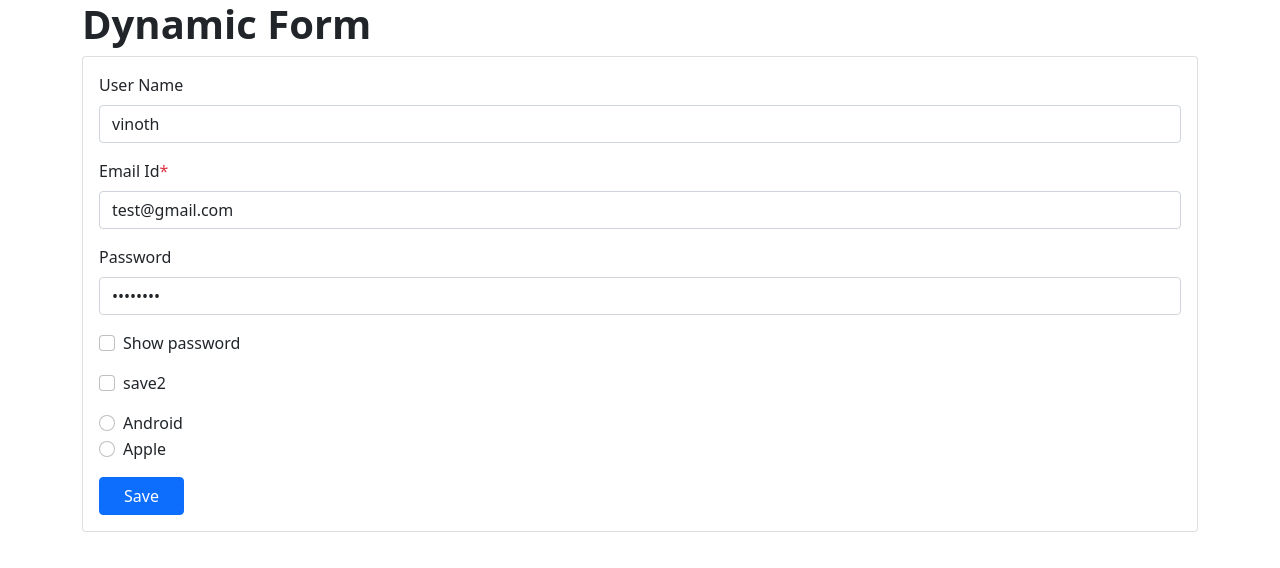
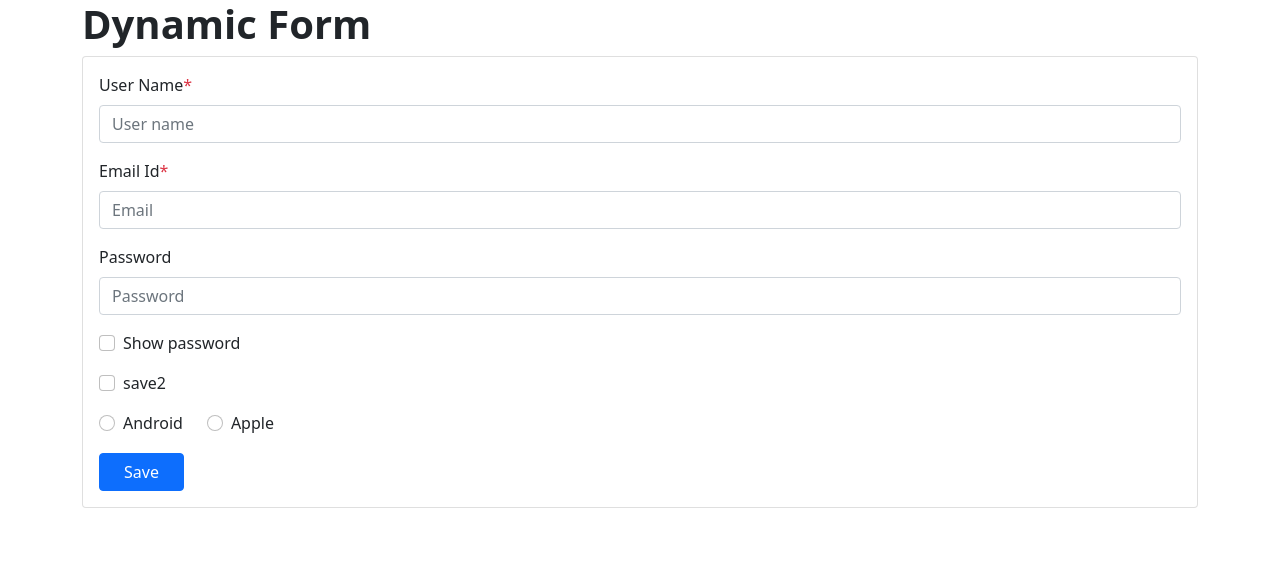
Before and after one commit to techyvino/vite-form-proviter, a React (Vite) app: page / in a window 1280 px wide. Shown: the top 568 px of the page. Built offline with nearby package versions, Linux system fonts and the light colour scheme.

Commit message:
yup validation

```diff
--- a/src/App.tsx
+++ b/src/App.tsx
@@ -2,6 +2,8 @@ import FormProvider from "./components/FormProvider";
 import { useForm } from "react-hook-form"
 import FieldArray from "./components/FieldArray";
 import { useEffect, useState } from "react";
+import * as yup from 'yup'
+import { yupResolver } from '@hookform/resolvers/yup'
 
 const App = () => {
 
@@ -14,16 +16,17 @@ const App = () => {
       type: 'text',
       placeholder: 'User name',
       disabled: false,
+      validations: {
+        required: true,
+      }
     },
     {
       name: 'email',
       label: 'Email Id',
       type: 'email',
       placeholder: 'Email',
+      required: true,
       disabled: false,
-      validations: {
-        required: true,
-      }
     },
     {
       name: 'password',
@@ -53,13 +56,21 @@ const App = () => {
   ];
 
   const init = {
-    username: 'vinoth',
-    email: 'test@gmail.com',
-    password: 'password'
+    username: '',
+    email: '',
+    password: '',
+    show_password: false,
   }
 
+  const schema = yup.object({
+    username: yup.string().required(),
+    password: yup.string().min(8).required(),
+    email: yup.string().email().required(),
+  }).required();
+
   const form = useForm({
-    defaultValues: init
+    defaultValues: init,
+    resolver: yupResolver(schema)
   });
 
   const { handleSubmit, watch } = form;
@@ -71,11 +82,11 @@ const App = () => {
   const showPassword = watch("show_password");
 
 
+  // const showPassword = watch('email');
 
   useEffect(() => {
     setShow(!!showPassword);
   }, [showPassword])
-
 
   return (
     <div className="container">
--- a/src/components/Forms/FormInputs.tsx
+++ b/src/components/Forms/FormInputs.tsx
@@ -19,7 +19,7 @@ export const Input = ({
         <div className={`Icon-inside ${className}`}>
             <label htmlFor={name} className="form-label" {...labelProps}>
                 {label}
-                {validations?.required && <span className="text-danger">*</span>}
+                {(validations?.required || rest?.required) && <span className="text-danger">*</span>}
             </label>
             <input
                 className={`form-control ${icon ? "ps-5" : ""}`}
@@ -80,7 +80,7 @@ export const RadioInput = ({
     label,
     validations,
     form,
-    className = "mb-3",
+    className = "d-flex flex-wrap gap-4",
     labelProps = {},
     ...rest
 }: any) => {
@@ -90,8 +90,8 @@ export const RadioInput = ({
     } = form;
 
     return (
-        <div className={`${className}`}>
-            <div className="">
+        <div className="mb-3">
+            <div className={`${className}`}>
                 {Array.isArray(options) &&
                     options.map((value, idx) => (
                         <div key={`check_${idx}`} className="form-check">
@@ -111,7 +111,6 @@ export const RadioInput = ({
                         </div>
                     ))}
             </div>
-
             {errors?.[name] && (
                 <p className="text-danger mt-1">
                     {errors[name]?.message?.toString() || "This field is required."}
```
